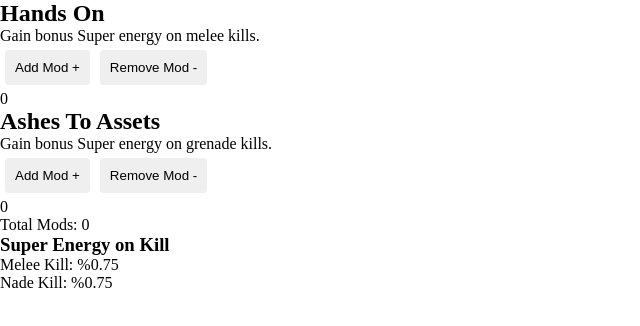
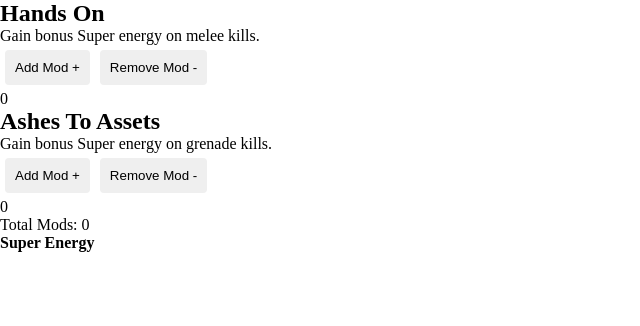
Before and after one commit to cranberriez/destiny-mod-calculator, a React (Create React App) app: page / in a window 1280 px wide. Shown: the top 326 px of the page, without its empty margins (0-640 px from the left). Built offline with nearby package versions, Linux system fonts and the light colour scheme.

Commit message:
added breakdown component to show all data combined

```diff
--- a/src/App.js
+++ b/src/App.js
@@ -1,5 +1,6 @@
 import React, { useState } from 'react';
 import Helmet from './components/helmet.js'
+import Breakdown from './components/breakdown.js'
 import './App.css';
 
 function App() {
@@ -15,9 +16,7 @@ function App() {
       {/* Create a Helmet() component for each helmet mod */}
       <div id="helmet-mods">
         <Helmet modCount={helmetModCount} setModCount={setHelmetModCount}/>
-        <h3>Super Energy on Kill</h3>
-        <p>Melee Kill: %{((helmetModCount.handsOn.stacks[helmetModCount.handsOn.count]) * 100).toFixed(2)}</p>
-        <p>Nade Kill: %{((helmetModCount.ashesToAssets.stacks[helmetModCount.ashesToAssets.count]) * 100).toFixed(2)}</p>
+        <Breakdown helmetMods={helmetModCount}/>
       </div>
     </div>
   );
--- a/src/components/breakdown.js
+++ b/src/components/breakdown.js
@@ -3,7 +3,15 @@ import ReactDOM from 'react-dom/client';
 import './css/breakdown.css';
 
 function Breakdown(props) {
-
+    const { helmetMods } = props;
+    console.log(helmetMods)
+    return (
+        <div className='breakdown'>
+            <div>
+                <h4>Super Energy</h4>
+            </div>
+        </div>
+    )
 }
 
 export default Breakdown;
```
Also changed, not shown: src/components/css/breakdown.css (added).
